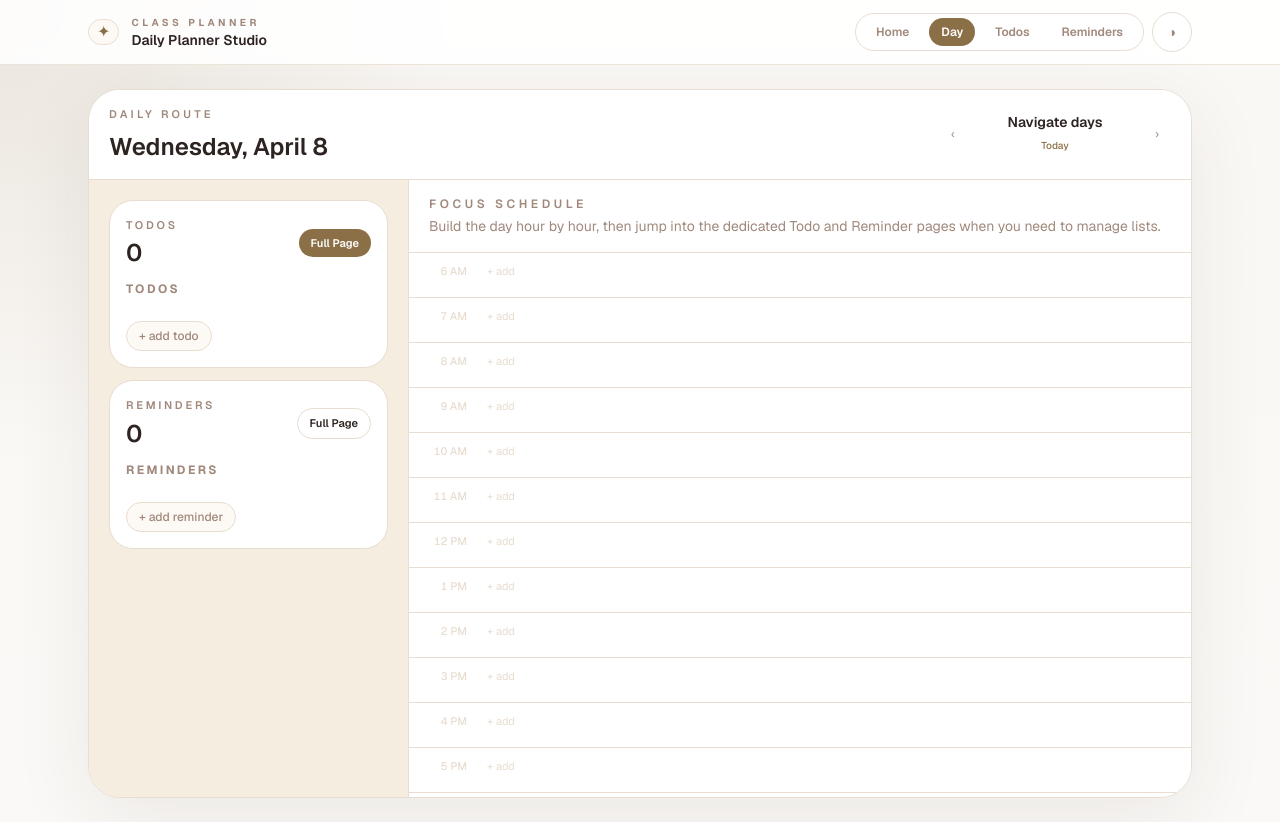
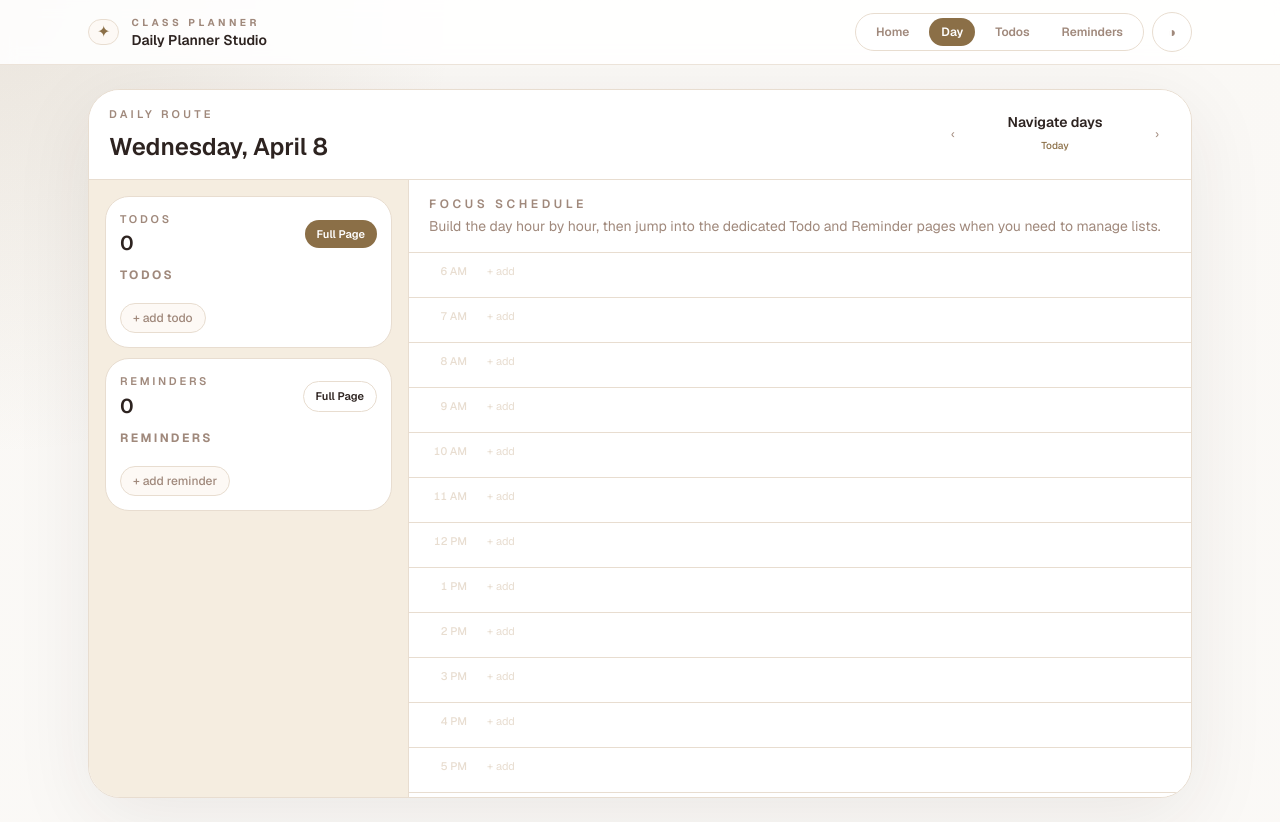
Before and after one commit to karunkundrum-uchi/my-planner, a Next.js app: page /day/2026-04-08 in a window 1280 px wide. Built offline with nearby package versions, Linux system fonts and the light colour scheme.

Commit message:
Tighten day sidebar previews

```diff
--- a/src/components/ReminderPanel.tsx
+++ b/src/components/ReminderPanel.tsx
@@ -8,9 +8,16 @@ interface Props {
   onAdd: (text: string, time?: string) => void
   onDelete: (id: string) => void
   variant?: 'default' | 'compact'
+  maxVisible?: number
 }
 
-export default function ReminderPanel({ reminders, onAdd, onDelete, variant = 'default' }: Props) {
+export default function ReminderPanel({
+  reminders,
+  onAdd,
+  onDelete,
+  variant = 'default',
+  maxVisible,
+}: Props) {
   const [adding, setAdding] = useState(false)
   const [text, setText] = useState('')
   const [time, setTime] = useState('')
@@ -31,18 +38,20 @@ export default function ReminderPanel({ reminders, onAdd, onDelete, variant = 'd
     if (!b.time) return -1
     return a.time.localeCompare(b.time)
   })
+  const visibleReminders = maxVisible ? sorted.slice(0, maxVisible) : sorted
+  const hiddenCount = reminders.length - visibleReminders.length
 
   return (
-    <div className={`flex flex-col ${compact ? 'gap-2' : 'gap-3'}`}>
+    <div className={`flex flex-col ${compact ? 'gap-1.5' : 'gap-3'}`}>
       <h2 className={`${compact ? 'text-xs tracking-[0.2em]' : 'text-sm tracking-[0.22em]'} mb-1 font-bold uppercase text-warm-muted`}>Reminders</h2>
 
-      <div className={`flex flex-col ${compact ? 'gap-1.5' : 'gap-2'}`}>
-        {sorted.map(reminder => (
-          <div key={reminder.id} className={`${compact ? 'gap-2.5 rounded-xl px-3 py-2.5' : 'gap-3 rounded-2xl px-4 py-3.5'} group flex items-start border border-warm-border bg-warm-card transition-colors hover:bg-warm-surface`}>
-            <span className={`${compact ? 'w-11 px-1.5 py-0.5 text-[10px]' : 'w-14 px-2 py-1 text-[11px]'} mt-0.5 shrink-0 rounded-full border border-warm-border bg-warm-surface text-center font-semibold leading-none text-warm-muted tabular-nums`}>
+      <div className={`flex flex-col ${compact ? 'gap-1' : 'gap-2'}`}>
+        {visibleReminders.map(reminder => (
+          <div key={reminder.id} className={`${compact ? 'gap-2 rounded-xl px-2.5 py-2' : 'gap-3 rounded-2xl px-4 py-3.5'} group flex items-start border border-warm-border bg-warm-card transition-colors hover:bg-warm-surface`}>
+            <span className={`${compact ? 'w-10 px-1 py-0.5 text-[9px]' : 'w-14 px-2 py-1 text-[11px]'} mt-0.5 shrink-0 rounded-full border border-warm-border bg-warm-surface text-center font-semibold leading-none text-warm-muted tabular-nums`}>
               {reminder.time ?? '—'}
             </span>
-            <span className={`flex-1 ${compact ? 'text-xs leading-5' : 'text-sm leading-6'} text-warm-text`}>{reminder.text}</span>
+            <span className={`flex-1 ${compact ? 'text-[11px] leading-[1.1rem]' : 'text-sm leading-6'} text-warm-text`}>{reminder.text}</span>
             <button
               onClick={() => onDelete(reminder.id)}
               className={`${compact ? 'text-xs' : 'text-sm'} shrink-0 text-warm-muted opacity-0 transition-all hover:text-warm-high group-hover:opacity-100`}
@@ -51,6 +60,11 @@ export default function ReminderPanel({ reminders, onAdd, onDelete, variant = 'd
             </button>
           </div>
         ))}
+        {hiddenCount > 0 && (
+          <p className={`${compact ? 'px-1 text-[10px]' : 'px-1 text-xs'} text-warm-muted`}>
+            +{hiddenCount} more on the full page
+          </p>
+        )}
       </div>
 
       {adding ? (
--- a/src/components/Sidebar.tsx
+++ b/src/components/Sidebar.tsx
@@ -30,14 +30,14 @@ export default function Sidebar({
 }: Props) {
   return (
     <aside className="w-full shrink-0 border-b border-warm-border bg-warm-sidebar lg:w-80 lg:border-b-0 lg:border-r">
-      <div className="grid gap-3 p-4 sm:grid-cols-2 lg:grid-cols-1 lg:p-5">
-        <div className="rounded-3xl border border-warm-border bg-warm-surface p-4">
-          <div className="mb-3 flex items-center justify-between gap-3">
+      <div className="grid gap-2.5 p-4 sm:grid-cols-2 lg:grid-cols-1 lg:p-4">
+        <div className="rounded-3xl border border-warm-border bg-warm-surface p-3.5">
+          <div className="mb-2.5 flex items-center justify-between gap-3">
             <div>
               <p className="text-[11px] font-semibold uppercase tracking-[0.25em] text-warm-muted">
                 Todos
               </p>
-              <p className="mt-1 text-2xl font-semibold text-warm-text">{todoCount}</p>
+              <p className="mt-0.5 text-xl font-semibold text-warm-text">{todoCount}</p>
             </div>
             <Link
               href="/todos"
@@ -52,16 +52,17 @@ export default function Sidebar({
             onToggle={onToggleTodo}
             onDelete={onDeleteTodo}
             variant="compact"
+            maxVisible={3}
           />
         </div>
 
-        <div className="rounded-3xl border border-warm-border bg-warm-surface p-4">
-          <div className="mb-3 flex items-center justify-between gap-3">
+        <div className="rounded-3xl border border-warm-border bg-warm-surface p-3.5">
+          <div className="mb-2.5 flex items-center justify-between gap-3">
             <div>
               <p className="text-[11px] font-semibold uppercase tracking-[0.25em] text-warm-muted">
                 Reminders
               </p>
-              <p className="mt-1 text-2xl font-semibold text-warm-text">{reminderCount}</p>
+              <p className="mt-0.5 text-xl font-semibold text-warm-text">{reminderCount}</p>
             </div>
             <Link
               href="/reminders"
@@ -75,6 +76,7 @@ export default function Sidebar({
             onAdd={onAddReminder}
             onDelete={onDeleteReminder}
             variant="compact"
+            maxVisible={3}
           />
         </div>
       </div>
--- a/src/components/TodoPanel.tsx
+++ b/src/components/TodoPanel.tsx
@@ -15,9 +15,17 @@ interface Props {
   onToggle: (id: string) => void
   onDelete: (id: string) => void
   variant?: 'default' | 'compact'
+  maxVisible?: number
 }
 
-export default function TodoPanel({ todos, onAdd, onToggle, onDelete, variant = 'default' }: Props) {
+export default function TodoPanel({
+  todos,
+  onAdd,
+  onToggle,
+  onDelete,
+  variant = 'default',
+  maxVisible,
+}: Props) {
   const [adding, setAdding] = useState(false)
   const [title, setTitle] = useState('')
   const [priority, setPriority] = useState<Priority>('medium')
@@ -34,9 +42,14 @@ export default function TodoPanel({ todos, onAdd, onToggle, onDelete, variant =
   const pending = todos.filter(t => !t.done)
   const done = todos.filter(t => t.done)
   const compact = variant === 'compact'
+  const visiblePending = pending.slice(0, maxVisible)
+  const remainingSlots = Math.max((maxVisible ?? pending.length) - visiblePending.length, 0)
+  const visibleDone = done.slice(0, remainingSlots)
+  const visibleTodos = maxVisible ? [...visiblePending, ...visibleDone] : [...pending, ...done]
+  const hiddenCount = todos.length - visibleTodos.length
 
   return (
-    <div className={`flex flex-col ${compact ? 'gap-2' : 'gap-3'}`}>
+    <div className={`flex flex-col ${compact ? 'gap-1.5' : 'gap-3'}`}>
       <div className="mb-1 flex items-center justify-between">
         <h2 className={`${compact ? 'text-xs tracking-[0.2em]' : 'text-sm tracking-[0.22em]'} font-bold uppercase text-warm-muted`}>
           Todos
@@ -48,13 +61,15 @@ export default function TodoPanel({ todos, onAdd, onToggle, onDelete, variant =
         )}
       </div>
 
-      <div className={`flex flex-col ${compact ? 'gap-1.5' : 'gap-2'}`}>
-        {pending.map(todo => (
+      <div className={`flex flex-col ${compact ? 'gap-1' : 'gap-2'}`}>
+        {visibleTodos.map(todo => (
           <TodoRow key={todo.id} todo={todo} onToggle={onToggle} onDelete={onDelete} dotColor={dotColor} compact={compact} />
         ))}
-        {done.map(todo => (
-          <TodoRow key={todo.id} todo={todo} onToggle={onToggle} onDelete={onDelete} dotColor={dotColor} compact={compact} />
-        ))}
+        {hiddenCount > 0 && (
+          <p className={`${compact ? 'px-1 text-[10px]' : 'px-1 text-xs'} text-warm-muted`}>
+            +{hiddenCount} more on the full page
+          </p>
+        )}
       </div>
 
       {adding ? (
@@ -102,7 +117,7 @@ function TodoRow({ todo, onToggle, onDelete, dotColor, compact }: {
   compact: boolean
 }) {
   return (
-    <div className={`${compact ? 'gap-2.5 rounded-xl px-3 py-2.5' : 'gap-3 rounded-2xl px-4 py-3.5'} group flex items-center border border-warm-border bg-warm-card transition-colors hover:bg-warm-surface`}>
+    <div className={`${compact ? 'gap-2 rounded-xl px-2.5 py-2' : 'gap-3 rounded-2xl px-4 py-3.5'} group flex items-center border border-warm-border bg-warm-card transition-colors hover:bg-warm-surface`}>
       <button
         onClick={() => onToggle(todo.id)}
         className={`flex shrink-0 items-center justify-center rounded-md border transition-colors ${compact ? 'h-4 w-4' : 'h-5 w-5'} ${
@@ -114,7 +129,7 @@ function TodoRow({ todo, onToggle, onDelete, dotColor, compact }: {
         {todo.done && <span className={`${compact ? 'text-[9px]' : 'text-[10px]'} leading-none`}>✓</span>}
       </button>
       <span className={`${compact ? 'h-1.5 w-1.5' : 'h-2 w-2'} shrink-0 rounded-full ${dotColor[todo.priority]}`} />
-      <span className={`flex-1 ${compact ? 'text-xs leading-5' : 'text-sm leading-6'} ${todo.done ? 'line-through text-warm-muted' : 'text-warm-text'}`}>
+      <span className={`flex-1 ${compact ? 'text-[11px] leading-[1.1rem]' : 'text-sm leading-6'} ${todo.done ? 'line-through text-warm-muted' : 'text-warm-text'}`}>
         {todo.title}
       </span>
       <button
```
